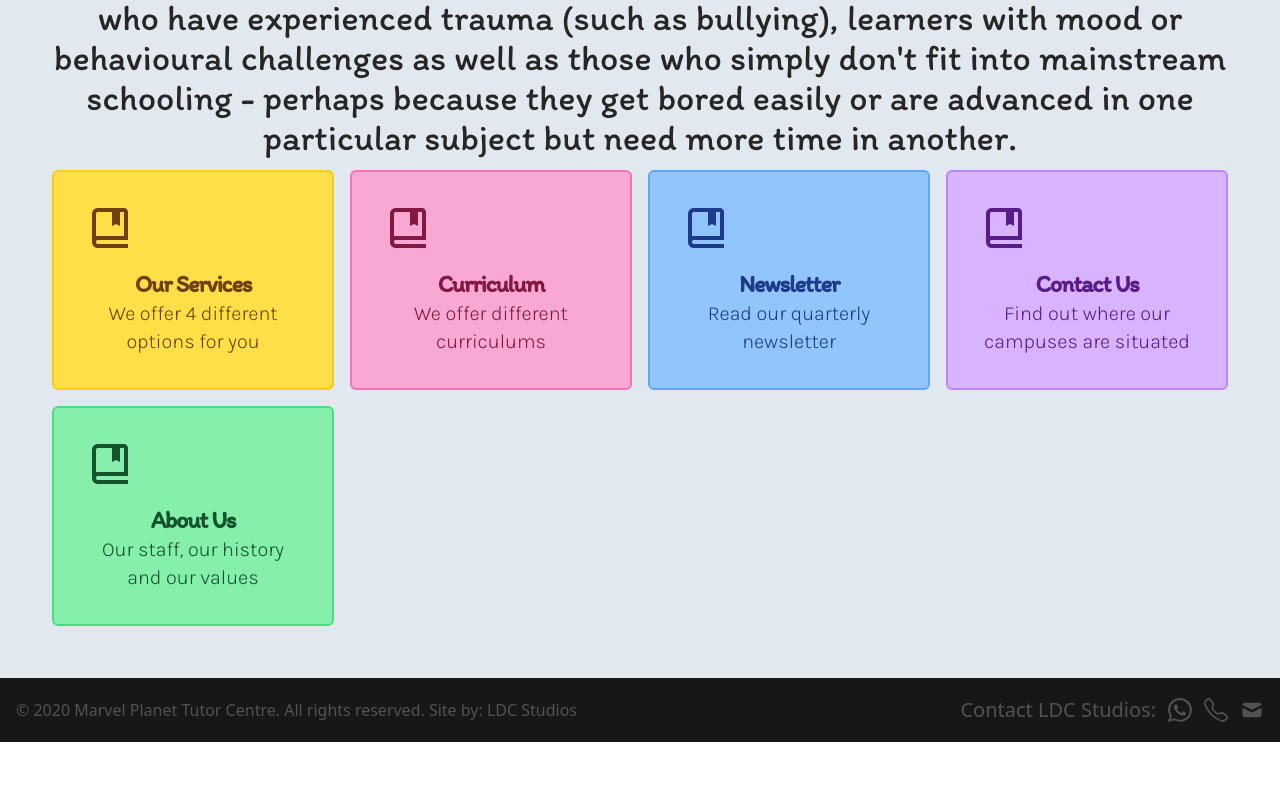
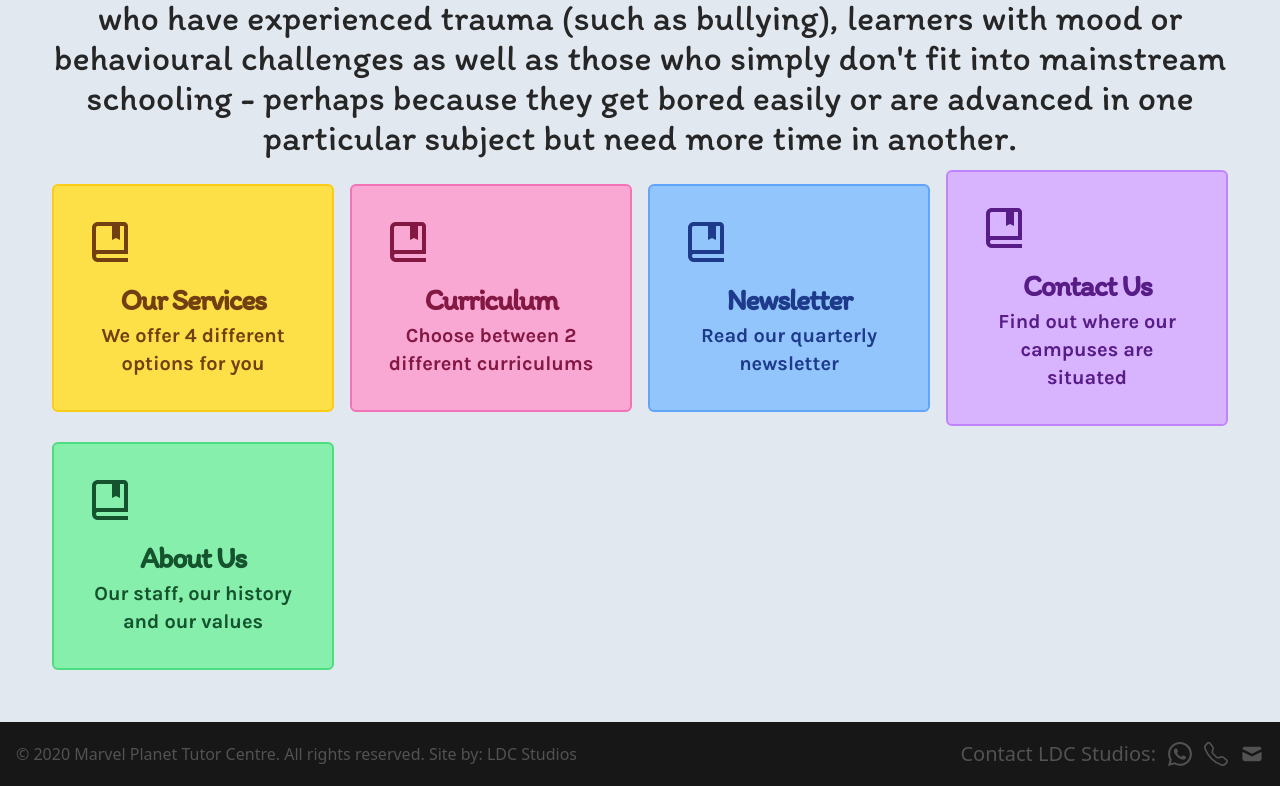
Before and after one commit to LucDeCaf/marvelplanet, a Next.js app: page / in a window 1280 px wide. Shown: the part 1662-2448 px from the top of the page. Before the commit the page ends 2404 px from the top, so only its background shows below. Built offline with nearby package versions, Linux system fonts and the light colour scheme.

Commit message:
Made cards link to other webpages + added curriculum page + small changes

```diff
--- a/components/Card.tsx
+++ b/components/Card.tsx
@@ -59,29 +59,39 @@ const Card = ({
       border = "border-white";
   }
 
+  const options = {
+    href: url ? url : undefined,
+    target: "_self",
+    rel: "",
+  };
+
+  if (url) {
+    if (url[0] !== "/" && url[0] !== "#") {
+      options.target = "_blank";
+      options.rel = "noreferrer";
+    }
+  }
+
   return (
-    <a href={url}>
+    <a {...options}>
       <div
         className={
-          "w-full h-full p-8 inline-block border-2 rounded-md font-poppins " +
+          "w-full h-full p-8 inline-block border-2 rounded-md " +
           background +
           " " +
           border
         }
       >
         <span className="text-5xl">{symbol}</span>
-        {content ? (
-          <>
-            <h1 className="text-2xl font-bold font-itim tracking-tighter mt-4">
-              {title}
-            </h1>
-            <p className="text-xl font-karla">{content}</p>
-          </>
-        ) : (
-          <h1 className="text-5xl font-bold font-itim tracking-tighter mt-4">
-            {title}
-          </h1>
-        )}
+        <h1
+          className={
+            "font-bold font-itim tracking-tighter mt-4 mb-1 " +
+            (content ? "text-3xl" : "text-5xl")
+          }
+        >
+          {title}
+        </h1>
+        {content && <p className="text-xl font-bold font-karla">{content}</p>}
       </div>
     </a>
   );
--- a/pages/curriculum.tsx
+++ b/pages/curriculum.tsx
@@ -1,17 +1,39 @@
 import { NextPage } from "next";
 import BackButton from "../components/BackButton";
+import FinalCarousel from "../components/FinalCarousel";
+import Card from "../components/Card";
+import { BiBookBookmark } from "react-icons/bi";
 
 const Page: NextPage = () => {
   return (
     <main>
-      <div className="fixed">
-        <BackButton>Back</BackButton>
-      </div>
-      <div className="h-screen flex flex-col justify-center items-center">
-        <h1 className="text-center font-itim text-6xl mb-4">Sorry!</h1>
-        <h2 className="text-center font-karla text-4xl">
-          This page is still under construction. Check back in a few days!
-        </h2>
+      <FinalCarousel data={["/children.JPG"]} noText={true} />
+      <h1 className="mt-4 mb-2 text-center text-5xl font-itim">Curriculums</h1>
+      <p className="text-gray-800 text-center text-3xl font-karla">
+        We offer two different curriculums for you to choose from.
+      </p>
+      <picture>
+        <img src="/waves/slate-200.svg" alt="" />
+      </picture>
+      <div className="p-4 bg-slate-200 grid gap-4 grid-cols-1 md:grid-cols-2">
+        <div>
+          <Card
+            symbol={<BiBookBookmark />}
+            color="yellow"
+            title="CAPS"
+            content="South Africa's standard education system"
+            url="https://www.education.gov.za/Curriculum/CurriculumAssessmentPolicyStatements(CAPS).aspx"
+          />
+        </div>
+        <div>
+          <Card
+            symbol={<BiBookBookmark />}
+            color="yellow"
+            title="Cambridge"
+            content="A reputable international education system"
+            url="https://www.cambridgeinternational.org/why-choose-us/benefits-of-a-cambridge-education/"
+          />
+        </div>
       </div>
     </main>
   );
--- a/pages/index.tsx
+++ b/pages/index.tsx
@@ -48,7 +48,7 @@ const Page: NextPage = () => {
             symbol={<BiBookBookmark />}
             color="pink"
             title="Curriculum"
-            content="We offer different curriculums"
+            content="Choose between 2 different curriculums"
             url="/curriculum"
           />
           <Card
```
